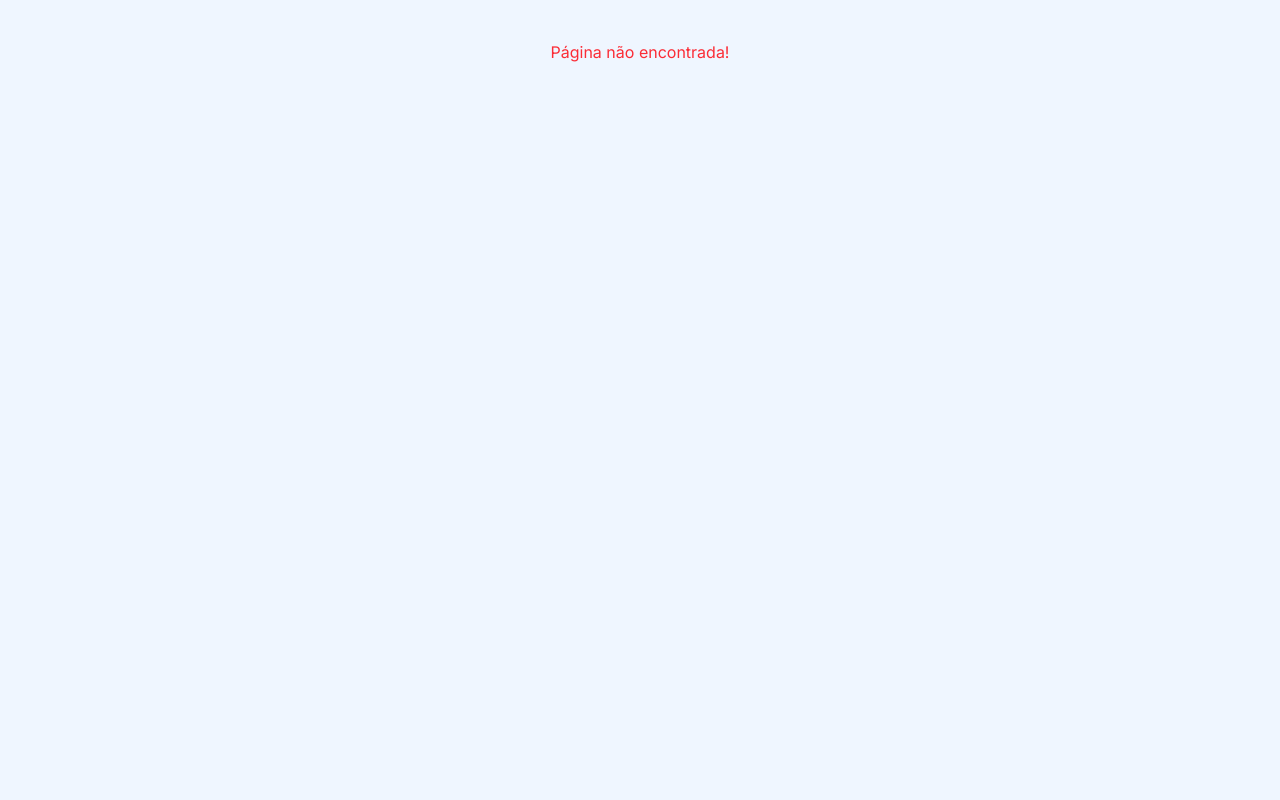
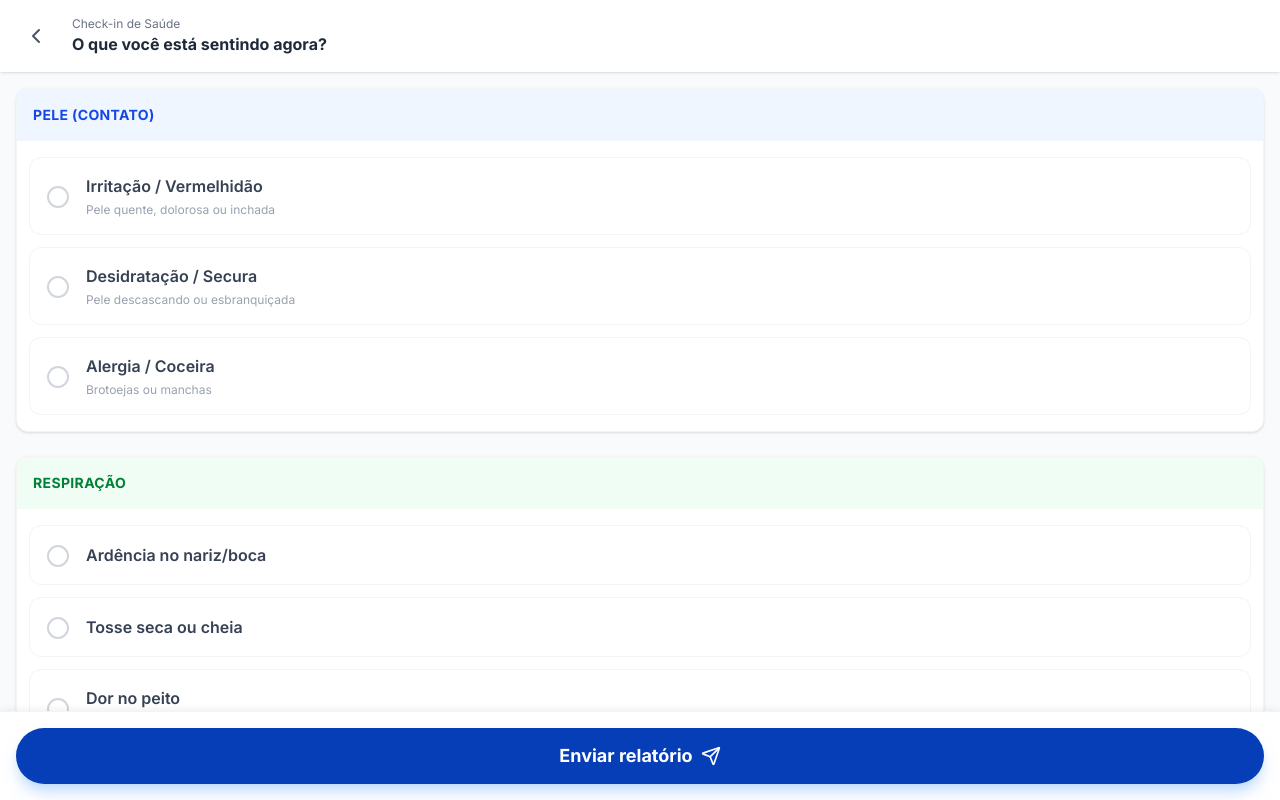
Before and after one commit to raphamatoss/cuidagro, a React (Vite) app in the folder frontend/: page /symptoms in a window 1280 px wide. Shown: the top 800 px of the page. Built offline with nearby package versions, Linux system fonts and the light colour scheme; a web font is replaced by a local one.

Commit message:
feat: add página de sintomas e integra com homepage

```diff
--- a/frontend/src/App.tsx
+++ b/frontend/src/App.tsx
@@ -2,6 +2,7 @@ import { BrowserRouter, Navigate, Route, Routes } from "react-router-dom";
 import LoginPage from "./pages/LoginPage";
 import HomePage from "./pages/HomePage";
 import RegisterPage from "./pages/RegisterPage";
+import SymptomsPage from "./pages/SymptomsPage";
 
 export default function App() {
   return (
@@ -11,7 +12,7 @@ export default function App() {
             <Route path="/register" element={<RegisterPage/>} />
 
             <Route path="/home" element={<HomePage />} />
-
+            <Route path="/symptoms" element={<SymptomsPage/>}/>
 
             <Route path="/" element={<Navigate to={"/login"} replace />} />
 
--- a/frontend/src/pages/HomePage.tsx
+++ b/frontend/src/pages/HomePage.tsx
@@ -75,7 +75,8 @@ export default function HomePage() {
               Registre seus sintomas para manter seu médico atualizado.
             </p>
             <button
-              className="bg-white text-agro-blue px-6 py-3 rounded-full font-bold text-sm shadow-md active:scale-95 transition-transform flex items-center gap-2"
+              onClick={() => navigate('/symptoms')}
+              className="bg-white text-agro-blue px-6 py-3 rounded-full font-bold text-sm shadow-md active:scale-95 active:bg-white/90 transition-transform flex items-center gap-2 "
             >
               <SmilePlus size={20} />
               Fazer Check-in
--- /dev/null
+++ b/frontend/src/pages/SymptomsPage.tsx
@@ -0,0 +1,159 @@
+import { useState } from 'react';
+import { useNavigate } from 'react-router-dom';
+import { ChevronLeft, CheckCircle2, Circle, Send } from 'lucide-react';
+
+// Definição dos Dados
+const symptomGroups = [
+  {
+    category: "Pele (Contato)",
+    color: "bg-blue-50 text-blue-700",
+    items: [
+      { id: 'skin_irritation', label: 'Irritação / Vermelhidão', description: 'Pele quente, dolorosa ou inchada' },
+      { id: 'skin_dry', label: 'Desidratação / Secura', description: 'Pele descascando ou esbranquiçada' },
+      { id: 'skin_allergy', label: 'Alergia / Coceira', description: 'Brotoejas ou manchas' },
+    ]
+  },
+  {
+    category: "Respiração",
+    color: "bg-green-50 text-green-700",
+    items: [
+      { id: 'resp_nose', label: 'Ardência no nariz/boca', description: '' },
+      { id: 'resp_cough', label: 'Tosse seca ou cheia', description: '' },
+      { id: 'resp_chest', label: 'Dor no peito', description: 'Dificuldade para respirar fundo' },
+    ]
+  },
+  {
+    category: "Digestão (Boca/Estômago)",
+    color: "bg-orange-50 text-orange-700",
+    items: [
+      { id: 'dig_nausea', label: 'Náuseas ou Vômitos', description: '' },
+      { id: 'dig_stomach', label: 'Dor de estômago', description: '' },
+      { id: 'dig_diarrhea', label: 'Diarreia', description: '' },
+    ]
+  },
+  {
+    category: "Geral / Prolongada",
+    color: "bg-purple-50 text-purple-700",
+    items: [
+      { id: 'gen_headache', label: 'Dor de cabeça', description: '' },
+      { id: 'gen_weakness', label: 'Fraqueza / Cansaço', description: '' },
+      { id: 'gen_cramps', label: 'Câimbras ou Tremores', description: '' },
+    ]
+  }
+];
+
+export default function SymptomsPage() {
+  const navigate = useNavigate();
+  const [selectedSymptoms, setSelectedSymptoms] = useState<string[]>([]);
+  const [isSubmitting, setIsSubmitting] = useState(false);
+
+  // Lógica para marcar/desmarcar (Toggle)
+  const toggleSymptom = (id: string) => {
+    setSelectedSymptoms(prev =>
+      prev.includes(id)
+        ? prev.filter(item => item !== id) // Remove se já existe
+        : [...prev, id] // Adiciona se não existe
+    );
+  };
+
+  const handleSubmit = async () => {
+    if (selectedSymptoms.length === 0) {
+      alert("Por favor, selecione pelo menos um sintoma ou volte para a home.");
+      return;
+    }
+
+    setIsSubmitting(true);
+    // Simulação de envio para API
+    await new Promise(resolve => setTimeout(resolve, 1500));
+
+    console.log("Sintomas enviados:", selectedSymptoms);
+    setIsSubmitting(false);
+    alert("Check-in realizado! Seu médico receberá o relatório.");
+    navigate('/home');
+  };
+
+  return (
+    <div className="flex min-h-screen flex-col bg-gray-50 pb-28">
+
+      {/* HEADER FIXO */}
+      <header className="bg-white px-4 py-4 shadow-sm sticky top-0 z-20 flex items-center gap-4">
+        <button
+          onClick={() => navigate(-1)}
+          className="p-2 rounded-full hover:bg-gray-100 transition-colors"
+        >
+          <ChevronLeft size={24} className="text-gray-600" />
+        </button>
+        <div>
+          <p className="text-xs text-gray-500">Check-in de Saúde</p>
+          <h1 className="text-[1rem] font-bold text-gray-800">O que você está sentindo agora?</h1>
+        </div>
+      </header>
+
+      {/* LISTA DE SINTOMAS */}
+      <main className="p-4 flex flex-col gap-6">
+        {symptomGroups.map((group) => (
+          <section key={group.category} className="bg-white rounded-xl pb-4 shadow-sm border border-gray-100">
+
+            {/* Título da Categoria*/}
+            <h2 className={`font-bold text-sm uppercase tracking-wide mb-4 p-4 rounded-t-lg w-full ${group.color}`}>
+              {group.category}
+            </h2>
+
+            <div className="flex flex-col gap-3 px-3">
+              {group.items.map((item) => {
+                const isSelected = selectedSymptoms.includes(item.id);
+
+                return (
+                  <button
+                    key={item.id}
+                    onClick={() => toggleSymptom(item.id)}
+                    className={`
+                      relative flex items-center gap-4 p-4 rounded-xl text-left transition-all border
+                      ${isSelected
+                        ? 'bg-blue-50 border-agro-blue/60 shadow-inner'
+                        : 'bg-white border-gray-100 hover:border-gray-300'
+                      }
+                    `}
+                  >
+                    {/* Ícone de Checkbox */}
+                    <div className={`mt-0.5 transition-colors ${isSelected ? 'text-agro-blue' : 'text-gray-300'}`}>
+                      {isSelected ? <CheckCircle2 size={24} fill="var(--color-agro-blue-light)" /> : <Circle size={24} />}
+                    </div>
+
+                    <div>
+                      <span className={`block font-semibold ${isSelected ? 'text-agro-blue' : 'text-gray-700'} text-smg`}>
+                        {item.label}
+                      </span>
+                      {item.description && (
+                        <span className="text-xs text-gray-400 mt-1 block">
+                          {item.description}
+                        </span>
+                      )}
+                    </div>
+                  </button>
+                );
+              })}
+            </div>
+          </section>
+        ))}
+      </main>
+
+      <div className="fixed bottom-0 left-0 right-0 p-4 bg-white border-t border-gray-100 shadow-[0_-4px_6px_-1px_rgba(0,0,0,0.05)] z-30">
+        <button
+          onClick={handleSubmit}
+          disabled={isSubmitting}
+          className="w-full h-14 bg-agro-blue text-white rounded-full font-bold text-lg shadow-lg shadow-blue-200 flex items-center justify-center gap-2 active:scale-95 transition-all disabled:opacity-70 disabled:cursor-not-allowed"
+        >
+          {isSubmitting ? (
+            "Enviando..."
+          ) : (
+            <>
+              Enviar relatório <Send size={20} />
+            </>
+          )}
+        </button>
+      </div>
+
+    </div>
+  );
+}
```
